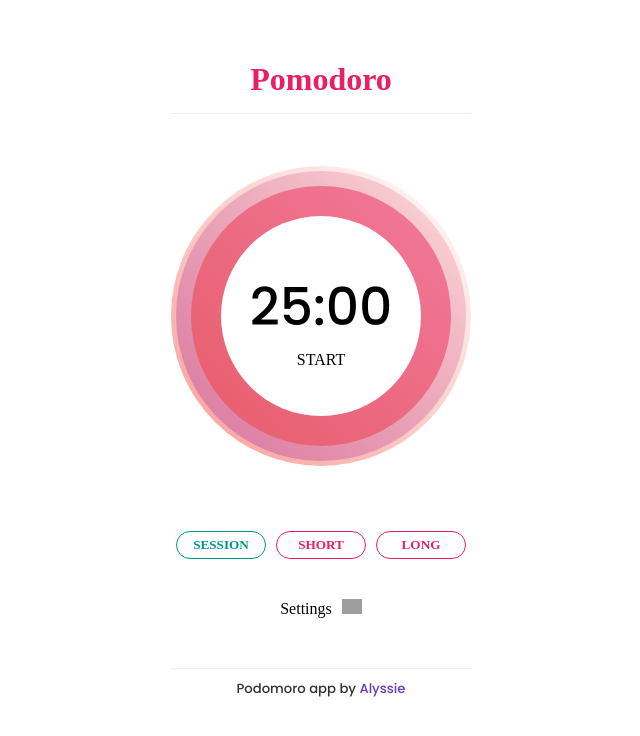
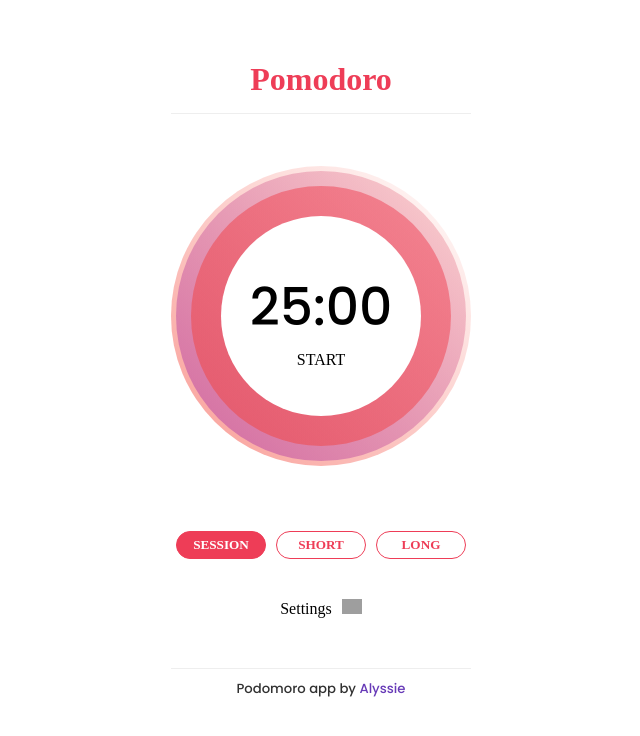
Before and after one commit to alyssie/pomodoro-app, a React (Create React App) app: page / in a window 1280 px wide. Shown: the top 736 px of the page, without its empty margins (319-959 px from the left). Built offline with nearby package versions, Linux system fonts and the light colour scheme; grey boxes are pictures that could not be loaded; a web font is replaced by a local one.

Commit message:
color improvement

```diff
--- a/src/pomodoro/style.scss
+++ b/src/pomodoro/style.scss
@@ -20,7 +20,7 @@
         text-align: center;
         font-family: 'Sniglet', cursive;
         border-bottom: 1px solid #eee;
-        color: #e91e63;
+        color: #ee3d57;
     }
     .menu{
         display: flex;
@@ -65,7 +65,6 @@
                 width: 290px;
                 height: 290px;
                 background: linear-gradient(45deg, #9c27b070, #f4433636);
-                opacity: 0.8;
                 z-index: 1;
                 &.animate{
                     animation: bubble-2 12s linear infinite forwards;
@@ -77,7 +76,7 @@
             &.three{
                 width: 260px;
                 height: 260px;
-                background: linear-gradient(45deg, #f44336, #e91e63);
+                background: linear-gradient(45deg, #f44336, #ee3d57);
                 opacity: 0.5;
                 z-index: 9;
                 &.animate{
@@ -146,7 +145,7 @@
                     font-size: 0.825rem;
                     margin-bottom: 15px;
                     text-transform: uppercase;
-                    color: #e91e63;
+                    color: #ee3d57;
                 }
                 .setter{
                     display: flex;
@@ -157,7 +156,7 @@
                         padding: 0 5px;
                         align-self: center;
                         text-align: center;
-                        color: #e91e63;
+                        color: #ee3d57;
                     }
                     button{
                         display: block;
@@ -186,6 +185,11 @@
         }
         .primary-btn{
             margin-top: 15px;
+            &:hover{
+                border: 1px solid #ee3d57;
+                background: #ee3d57;
+                color: #fff;
+            }
         }
         .confirmation{
             font-size: 1rem;
@@ -257,11 +261,11 @@
     }
     .primary-btn{
         background: #fff;
-        border: 1px solid #e91e63;
+        border: 1px solid #ee3d57;
         outline: 0;
         padding: 5px;
         width: 30%;
-        color: #e91e63;
+        color: #ee3d57;
         text-align: center;
         text-transform: uppercase;
         font-size: 0.825rem;
@@ -274,12 +278,13 @@
         -webkit-tap-highlight-color: rgba(0,0,0,0);
         -webkit-tap-highlight-color: transparent;
         &.active{
-            border: 1px solid #009688;
-            color: #009688;
+            border: 1px solid #ee3d57;
+            background: #ee3d57;
+            color: #fff;
             &:hover{
-                border: 1px solid #009688;
-                color: #009688;
-                background: #fff;
+                border: 1px solid #ee3d57;
+                background: #ee3d57;
+                color: #fff;
             }
         }
         &:hover{
```
